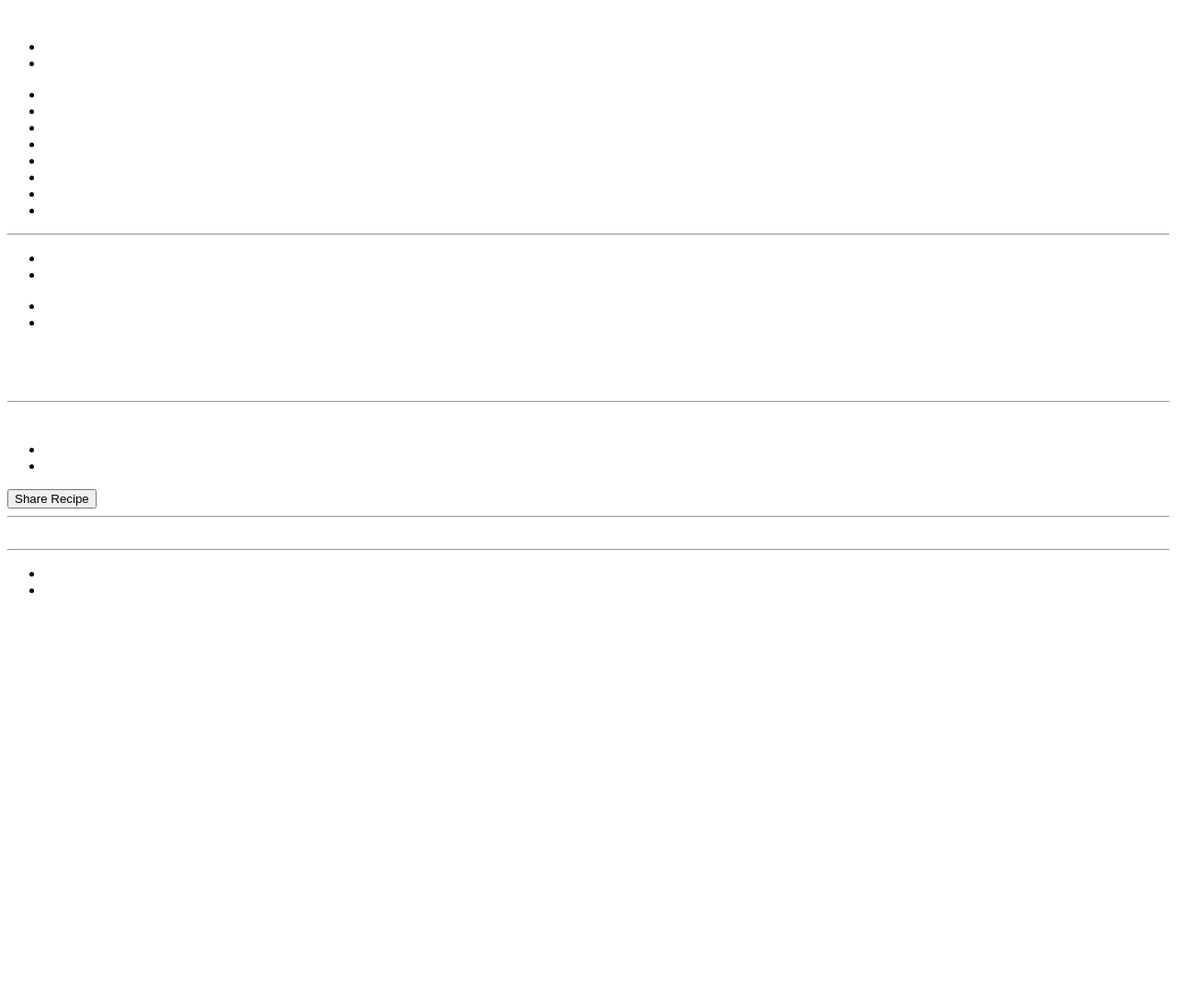
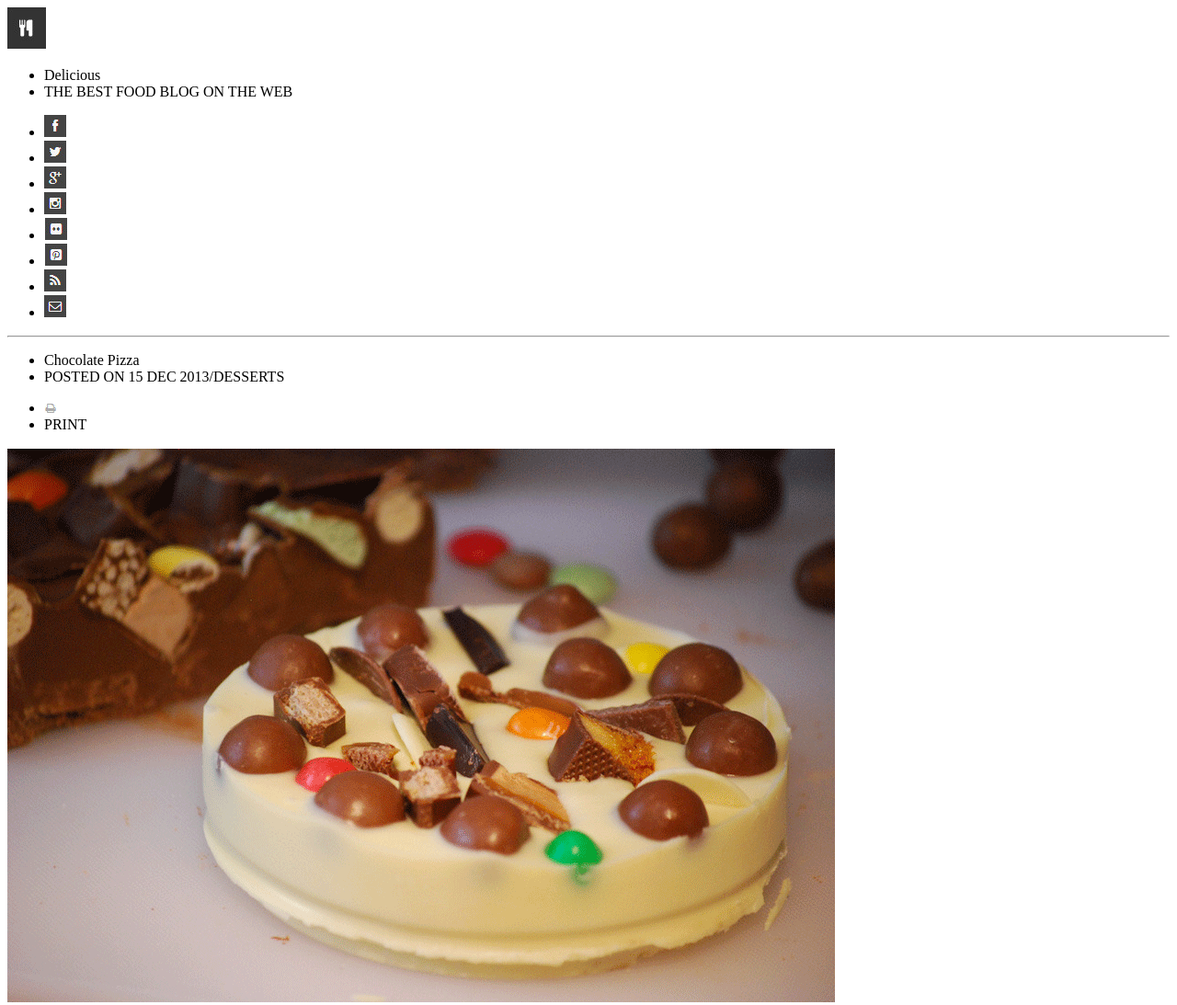
Before and after one commit to Antberry/Chocolate-Pizza, a plain HTML site: page index.html in a window 1280 px wide. Shown: the top 1093 px of the page at 92% size. Before the commit the page ends 800 px from the top, so only its background shows below. Drawn offline with Linux system fonts and the light colour scheme.

Commit message:
Added text and images

```diff
--- a/index.html
+++ b/index.html
@@ -6,21 +6,55 @@
 <body>
   <header>
     <!-- logo -->
-    <img class="logo-block">
+    <a href=" ">
+      <img class="logo-block" src="img/logo.png">
+    </a>
     <ul class="logo-block">
-      <li></li>
-      <li></li>
+      <li>Delicious</li>
+      <li>THE BEST FOOD BLOG ON THE WEB</li>
     </ul>
     <!-- icon bar -->
     <ul id="iconbar">
-      <li></li>
-      <li></li>
-      <li></li>
-      <li></li>
-      <li></li>
-      <li></li>
-      <li></li>
-      <li></li>
+      <li>
+        <a href=" ">
+          <img src='img/fb-icon.png' />
+        </a>
+      </li>
+      <li>
+        <a href=" ">
+          <img src='img/twit-icon.png' />
+        </a>
+      </li>
+      <li>
+        <a href=" ">
+          <img src='img/gp-icon.png' />
+        </a>
+      </li>
+      <li>
+        <a href=" ">
+          <img src='img/insta-icon.png' />
+        </a>
+      </li>
+      <li>
+        <a href=" ">
+          <img src='img/flic-icon.png' />
+        </a>
+      </li>
+      <li>
+        <a href=" ">
+          <img src='img/pint-icon.png' />
+        </a>
+      </li>
+      <li>
+        <a href=" ">
+          <img src='img/rss-icon.png' />
+        </a>
+      </li>
+      <li>
+        <a href=" ">
+          <img src='img/mail-icon.png' />
+        </a>
+      </li>
     </ul>
     <hr>
   </header>
@@ -29,38 +63,51 @@
     <!-- chocolate Pizza title -->
     <article>
       <ul>
-        <li></li>
-        <li></li>
+        <li>Chocolate Pizza</li>
+        <li>POSTED ON 15 DEC 2013/DESSERTS</li>
       </ul>
       <!-- print icon -->
       <ul>
-          <li></li>
-          <li></li>
+          <li>
+            <a href=" ">
+              <img src='img/print-icon.png' />
+            </a>
+          </li>
+          <li>PRINT</li>
       </ul>
       <!-- hero image -->
-      <img>
+      <img src="img/choco-pizza.png">
       <p>
+        Lorem ipsum dolor sit amet, consectetur adipiscing elit. Proin quis vestibulum diam, et rutrum tortor. Fusce quis dui ac est sollicitudin dictum id vel felis. Ut venenatis lorem enim, a tempus eros rutrum eget. Etiam id mauris et lacus congue sodales. Fusce sem arcu, dignissim sed vehicula at, lobortis nec nisi. Class aptent taciti sociosqu ad litora torquent per conubia nostra, per inceptos himenaeos. Fusce a turpis justo. Donec accumsan ex odio, a varius metus molestie in. In feugiat lacus in velit hendrerit, nec maximus tellus feugiat.
+
+        Curabitur egestas nunc a arcu placerat mollis. Morbi vestibulum velit et nisl blandit sodales. Suspendisse potenti. Donec est massa, mollis sit amet augue at, sollicitudin suscipit felis. Aliquam ut enim enim. Nulla neque dolor, tempor vitae scelerisque non, aliquam vitae nisl. Duis nisi lorem, laoreet id imperdiet eget, congue tempor justo. Curabitur commodo velit vel ex venenatis lobortis. Duis dictum consectetur aliquet. Quisque pretium purus eget fermentum condimentum. Etiam posuere enim finibus, accumsan velit ut, interdum erat. Phasellus ac lorem vitae nibh ultricies mattis. Pellentesque at massa ullamcorper, gravida neque nec, rhoncus urna.
 
       </p>
       <!-- piece of paper -->
-      <img>
+      <img src="img/list-bg.png">
       <hr>
       <!-- vanessa image -->
-      <img>
+      <a href=" ">
+        <img src='img/van-pic.png' />
+      </a>
       <ul>
-        <li></li>
-        <li></li>
+        <li>
+          Vanessa Stevenson
+        </li>
+        <li>
+          Food enthusiast, photography fan. Add a pinch of raw foodism, and that's pretty much who I am.
+        </li>
       </ul>
       <button type="button">Share Recipe</button>
     </article>
   </main>
   <footer>
     <hr>
-    <img>
+    <img src="img/small-logo.png">
     <hr>
     <ul>
-      <li></li>
-      <li></li>
+      <li>Delicious C 2013 . All Rights Reserved.</li>
+      <li>Proudly publised with Ghost.</li>
     </ul>
   </footer>
 
```
